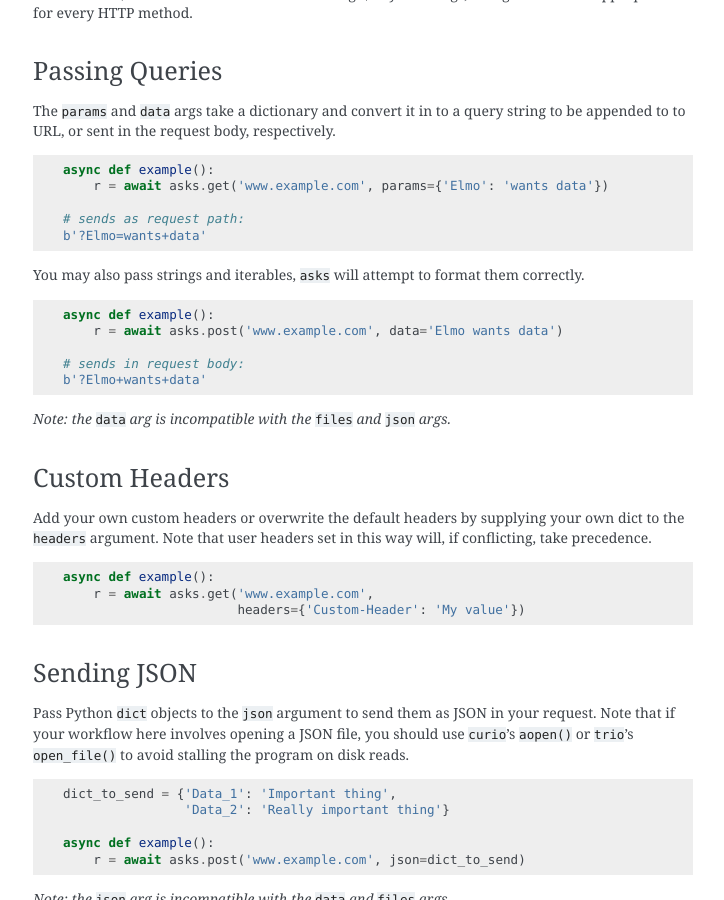
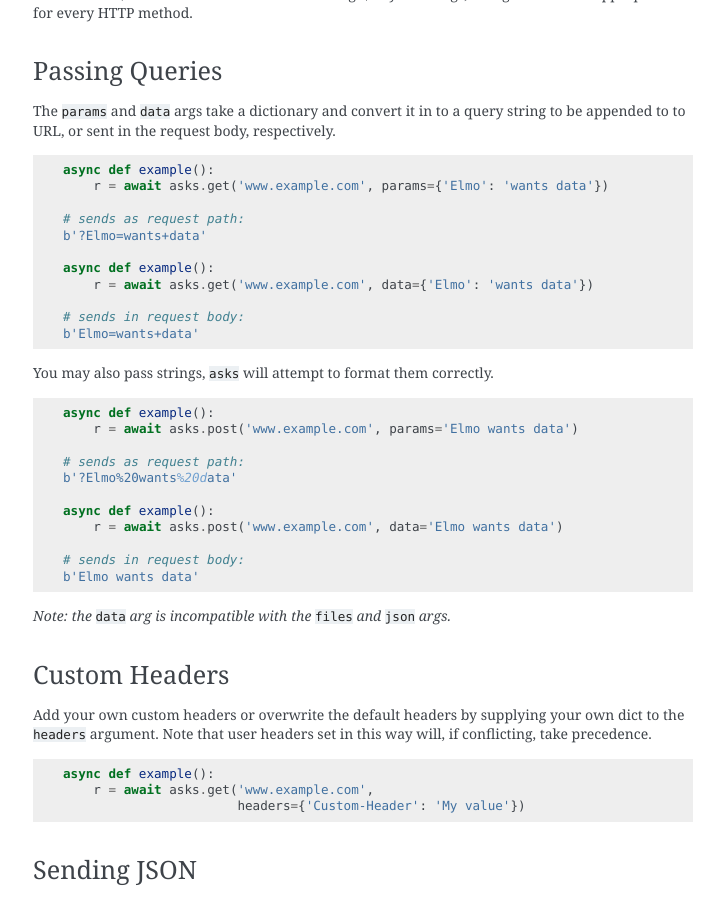
Before and after one commit to theelous3/asks, a Sphinx documentation site: the page built from docs/source/overview-of-funcs-and-args.rst, in a window 1280 px wide and 900 px high, scrolled down 799 px. Shown: the whole window, without its empty margins (387-1111 px from the left). Built offline with Sphinx 7.4.7, drawn with Linux system fonts in a browser that asks for light colours.

Commit message:
Correct params/data example to match code.

```diff
--- a/docs/source/overview-of-funcs-and-args.rst
+++ b/docs/source/overview-of-funcs-and-args.rst
@@ -48,13 +48,25 @@ The ``params`` and ``data`` args take a dictionary and convert it in to a query
     # sends as request path:
     b'?Elmo=wants+data'
 
-You may also pass strings and iterables, ``asks`` will attempt to format them correctly. ::
+    async def example():
+        r = await asks.get('www.example.com', data={'Elmo': 'wants data'})
+
+    # sends in request body:
+    b'Elmo=wants+data'
+
+You may also pass strings, ``asks`` will attempt to format them correctly. ::
+
+    async def example():
+        r = await asks.post('www.example.com', params='Elmo wants data')
+
+    # sends as request path:
+    b'?Elmo%20wants%20data'
 
     async def example():
         r = await asks.post('www.example.com', data='Elmo wants data')
 
     # sends in request body:
-    b'?Elmo+wants+data'
+    b'Elmo wants data'
 
 *Note: the* ``data`` *arg is incompatible with the* ``files`` *and* ``json`` *args.*
 
```
